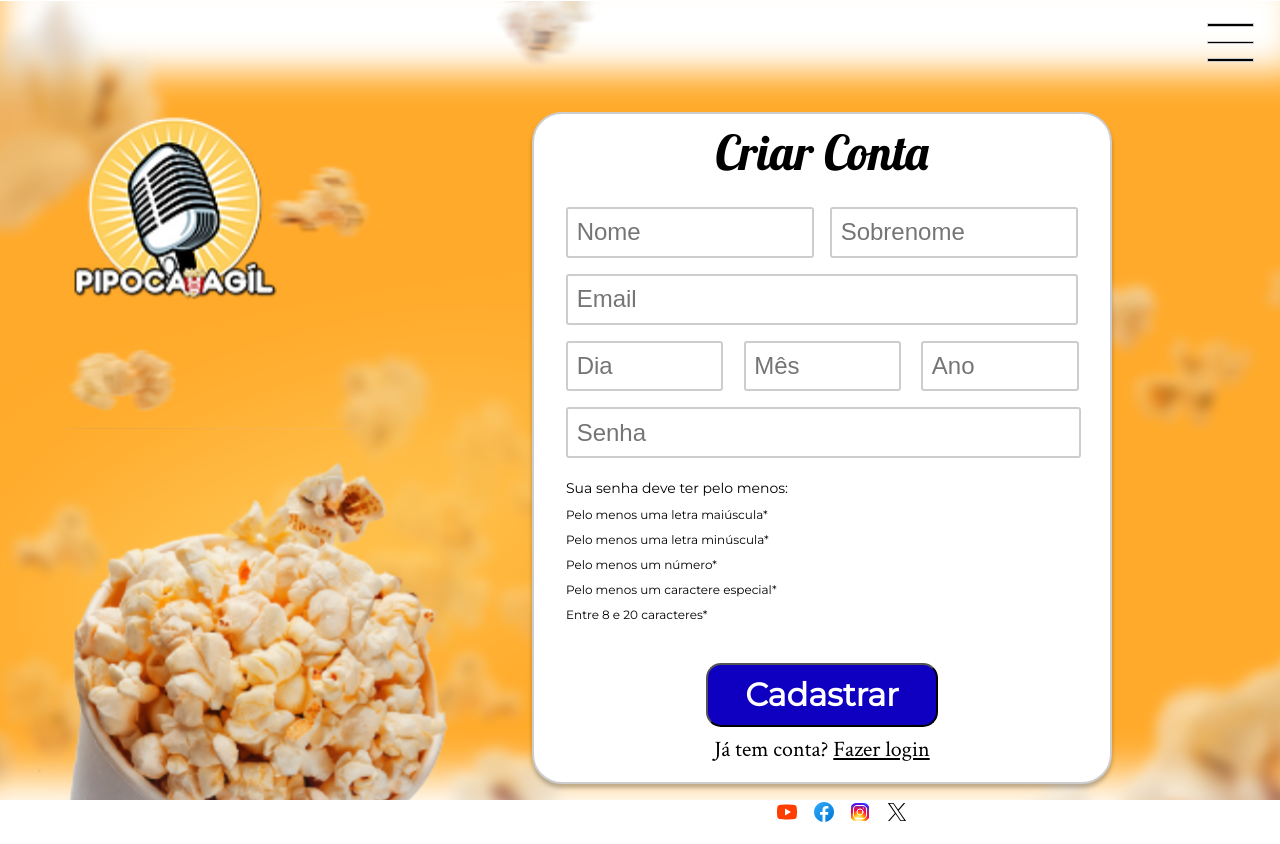
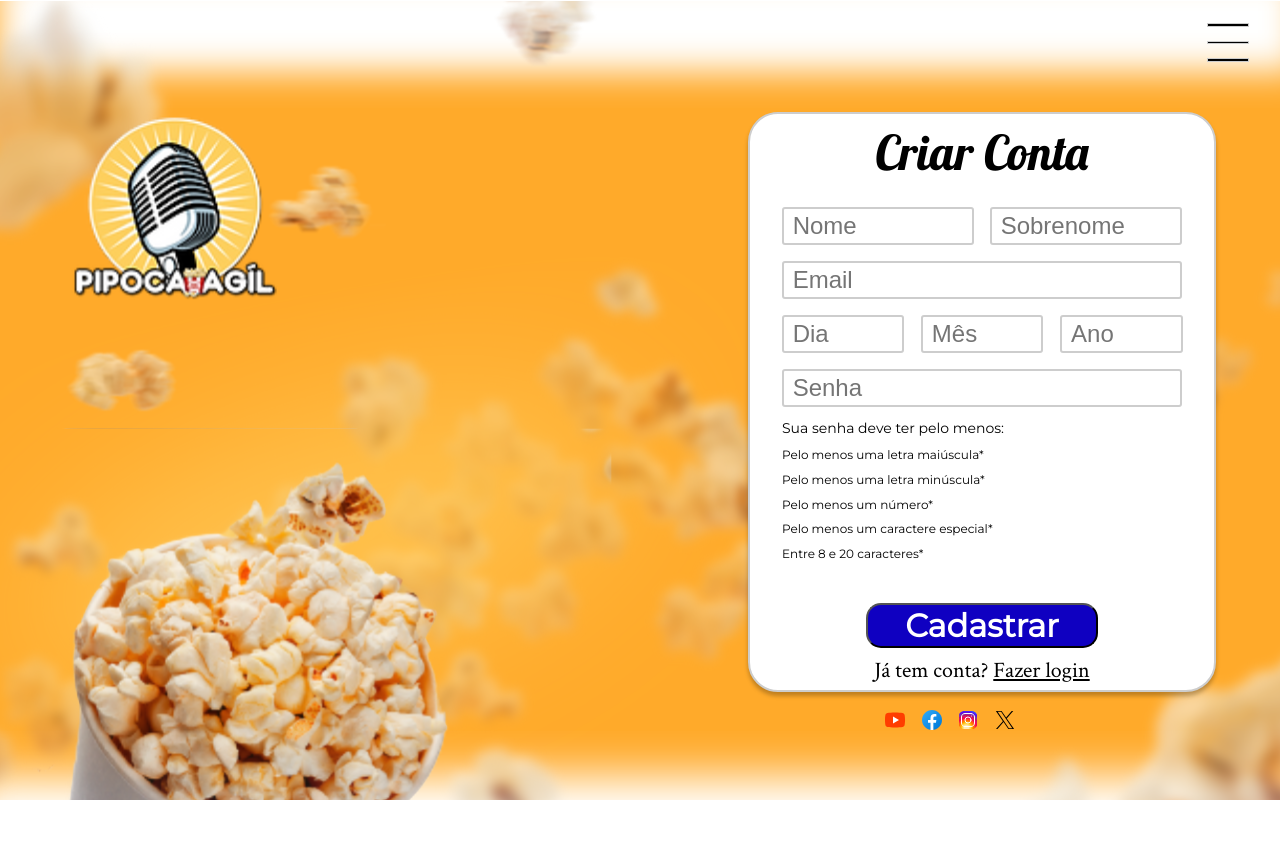
Before and after one commit to KelvinMir/Pipoca, a React (Create React App) app: page / in a window 1280 px wide. After the commit the page ends 800 px from the top, so only its background shows below. Built offline with nearby package versions, Linux system fonts and the light colour scheme.

Commit message:
Update Media Query

```diff
--- a/src/css/App.css
+++ b/src/css/App.css
@@ -185,7 +185,7 @@ body {
 
 
 
-@media screen and (max-width: 1440px) and (max-height: 862px) {
+@media screen and (min-width: 1440px) and (min-height: 862px) {
 
   body {
     overflow: hidden;
@@ -218,14 +218,13 @@ body {
   }
 }
 
-@media screen and (max-width: 1024px) and (max-height: 862px) {
+@media screen and (min-width: 1024px) and (min-height: 862px) {
   .form {
     height:39rem;
     margin-right:4.5rem;
   }
   .nome-sobr input {
     height:2rem;
-
   }
   .email input {
     height:2rem;
@@ -242,17 +241,29 @@ body {
   }
 }
 
-@media screen and (max-width: 1024px) and (max-height:768px) {
-  .menu-toggle div {
-    width:2.5rem;
-  }
-  .menu-items {
-    height:48rem;
-  }
+@media screen and (min-width: 1024px) and (min-height:768px) {
+
   .form {
     height:36rem;
+    width:25rem;
+    margin-right:4rem;
+    gap:1rem;
   }
-  .overlay {
-    right:29%;
+   .nome-sobr input,
+    .email input,
+    .senha input {
+      height: 2rem;
+    }
+  .data-item {
+    width:8.2rem;
+    height:2rem;
+
   }
+  .data {
+    gap:0;
+  }
+  .senha input {
+    width: 98%;
+  }
+
 }
--- a/src/css/hamburguer.css
+++ b/src/css/hamburguer.css
@@ -125,3 +125,15 @@
         right:30%;
       }
 }
+
+@media screen and (min-width: 1024px) and (min-height:768px) {
+    .menu-toggle div {
+      width:2.5rem;
+    }
+    .menu-items {
+      height:48rem;
+    }
+    .overlay {
+      right:29%;
+    }
+}
```
